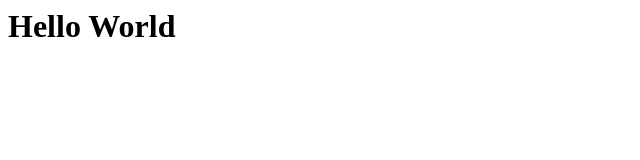
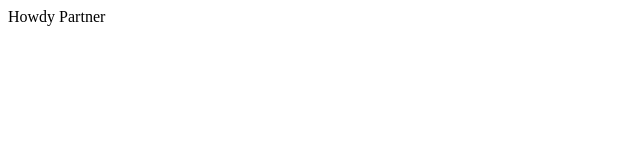
Before and after one commit to patjacobsen/iwd-site-2025, a plain HTML site: page index.html in a window 1280 px wide. Shown: the whole page, without its empty margins (0-640 px from the left). Drawn offline with Linux system fonts and the light colour scheme.

Commit message:
Updated index.html

```diff
--- a/index.html
+++ b/index.html
@@ -1 +1 @@
-<h1>Hello World</h1>
+<p>Howdy Partner</p>
```
